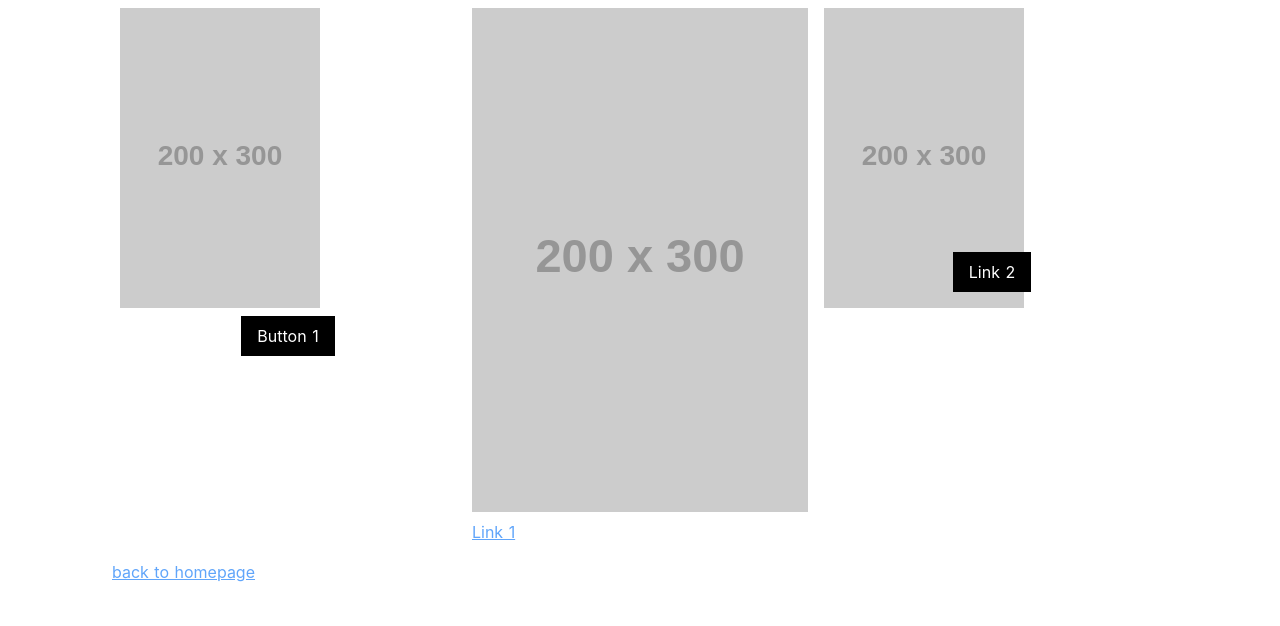
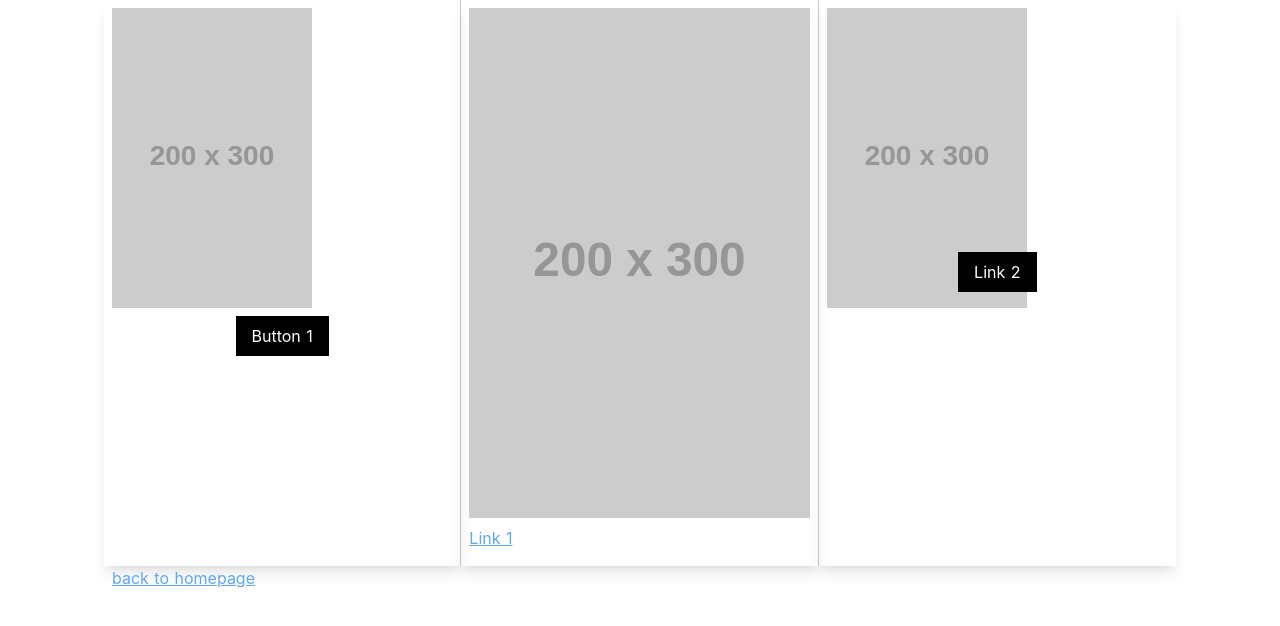
Before and after one commit to erik-trantt/vue-nuxt-template, a Nuxt app: page /content-builder in a window 1280 px wide. Shown: the top 626 px of the page. Built offline with nearby package versions, Linux system fonts and the light colour scheme; what vue-mq would draw is missing.

Commit message:
Update GroupField style

```diff
--- a/src/components/content-builder/group-field.vue
+++ b/src/components/content-builder/group-field.vue
@@ -1,6 +1,6 @@
 <template>
   <div
-    class="cb-group-field w-full flex flex-wrap"
+    class="cb-group-field flex flex-wrap -mx-2"
     :class="{
       'flex-row': data.direction === 'horizontal',
       'flex-col': data.direction !== 'horizontal',
@@ -11,7 +11,9 @@
       <cb-fields
         :key="'group-item-' + fieldData.type + index"
         :data="fieldData"
-        class="p-2"
+        class="shadow-lg border-r last:border-r-0"
+        :class="['p-2']"
+        style="border-color: #ccc"
         :style="{
           width: `${data.itemWithds[index]}%`,
           maxWidth: `${data.itemWithds[index]}%`,
--- a/src/tailwind.config.js
+++ b/src/tailwind.config.js
@@ -19,7 +19,11 @@ module.exports = {
       },
     },
   },
-  variants: {},
+  variants: {
+    extend: {
+      borderWidth: ["hover", "focus", "first", "last"],
+    },
+  },
   plugins: [],
   purge: {
     enabled: process.env.NODE_ENV === "production",
```
